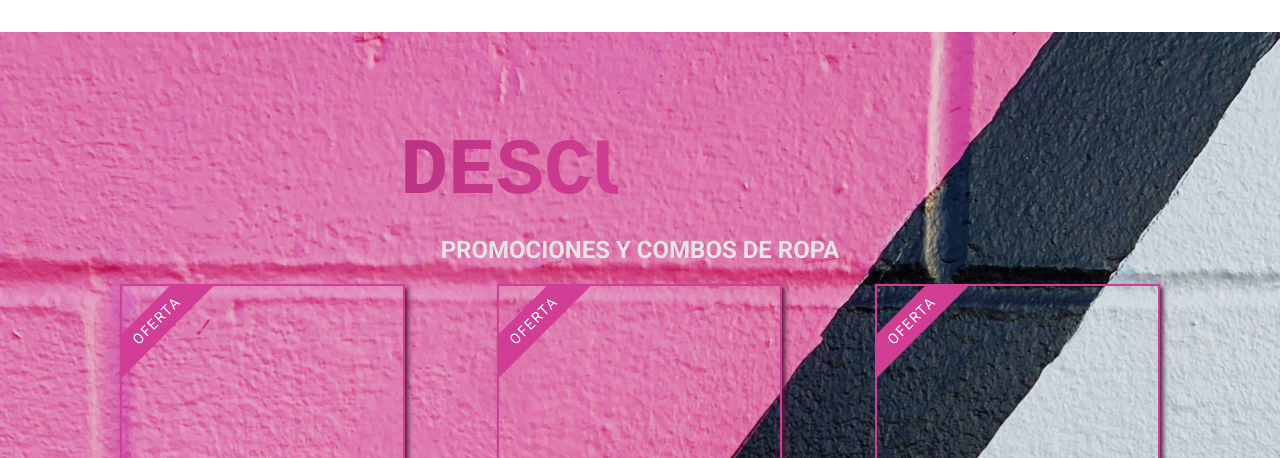
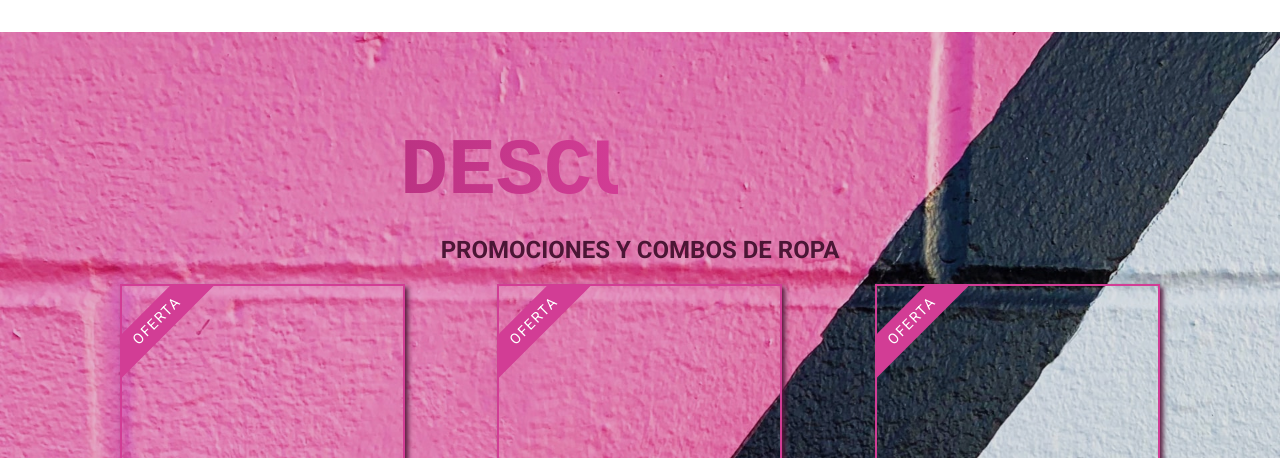
Before and after one commit to leonardochica/saleclosetTest, a PHP site: page /dist/index.html in a window 1280 px wide. Shown: the part 2053-2511 px from the top of the page. Run offline with PHP 8.4, Linux system fonts and the light colour scheme; style sheets or scripts are compiled from the project's sources; some libraries are stand-ins or nearby versions.

Commit message:
include ofertas picture

```diff
--- a/dist/css/main.css
+++ b/dist/css/main.css
@@ -160,7 +160,7 @@ ul {
   .section__subheading {
     text-align: center;
     text-transform: uppercase;
-    color: #fff;
+    color: #54183b;
     font-size: 1.5rem;
     margin-bottom: 1rem; }
     @media (max-width: 750px) {
--- a/scss/_utilities.scss
+++ b/scss/_utilities.scss
@@ -240,7 +240,7 @@ ul {
   &__subheading {
     text-align: center;
     text-transform: uppercase;
-    color: $white-color;
+    color: $dark-color;
     font-size: 1.5rem;
     margin-bottom: 1rem;
 
```
Also changed, not shown: dist/images/backgroundofertasSmall7.jpg (added).
